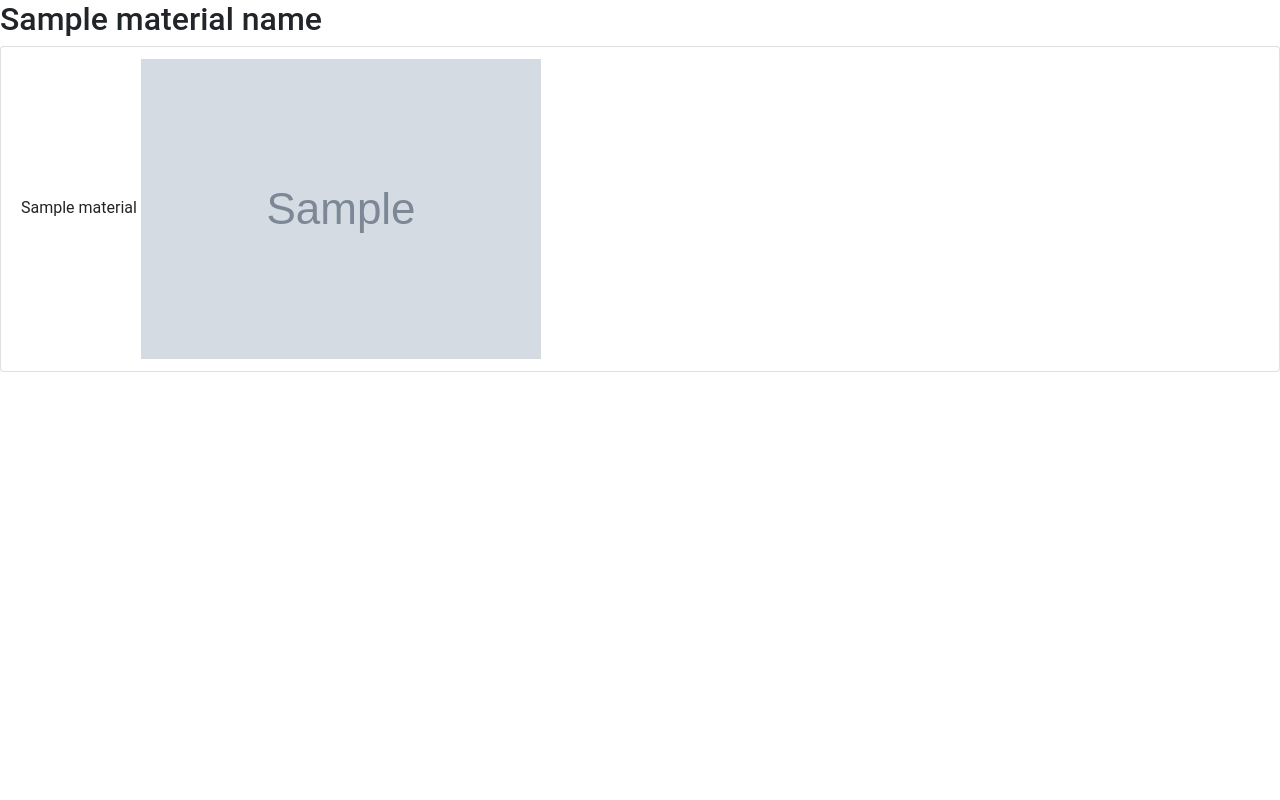
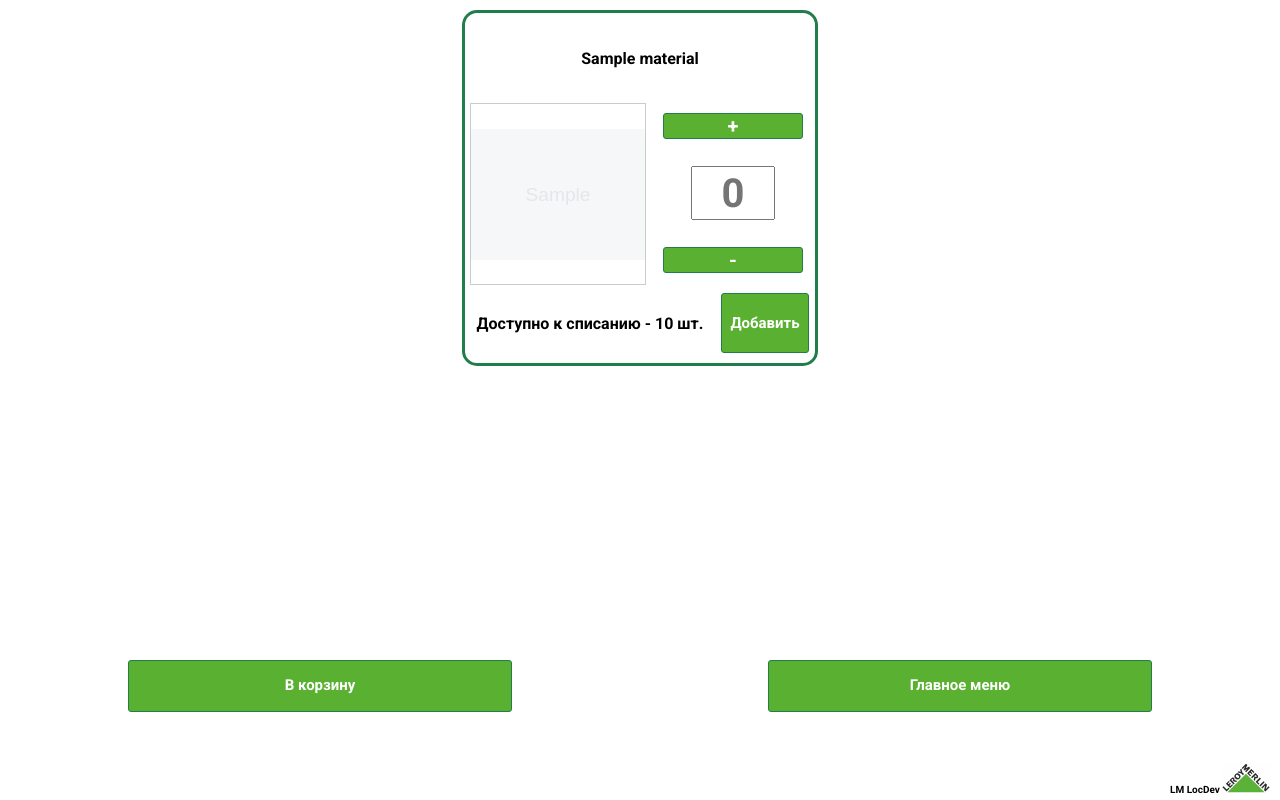
Before and after one commit to nvetrov/Balizaj, a Django app: template templates/client/materials.html in a window 1280 px wide. Run offline with Django 3.2, Linux system fonts and the light colour scheme; the template is opened without the code that fills it: most values are stand-ins (such as "Sample title", 1, 10 or a date in 2020); grey boxes marked "Sample" are stand-in pictures; some libraries are stand-ins or nearby versions.

Commit message:
Choose material type template - complete. Render material page - complete

```diff
--- /dev/null
+++ b/static/css/material_style.css
@@ -0,0 +1,175 @@
+
+* body * {
+    font-family: 'Roboto', sans-serif;
+    margin: 0px;
+    padding: 0px;
+}
+
+body{
+    width: 100%;
+    height: 100%;
+    min-height: 100vh;
+    margin: 0;
+    padding: 0;
+    display: flex;
+    flex-direction: column;
+    justify-content: space-between;
+}
+
+nav{
+    width: 100%;
+    height: 100%;
+    display: flex;
+    flex-wrap: wrap;
+    justify-content: center;
+    align-items: center;
+    padding-bottom: 10px;
+}
+
+.button{
+    width: 80%;
+    background-color: rgb(90, 176, 48);
+    border: 1px solid rgb(33, 126, 74);
+    border-radius: 3px;
+    transition: background-color 0.4s linear;
+    font-size: 20px;
+    color: #fff;
+}
+
+.button:hover{
+    background-color: rgb(72, 140, 38);
+}
+
+.material-block{
+    display: block;
+    margin: 10px;
+    min-width: 350px;
+    max-width: 350px;
+    min-height: 350px;
+    max-height: 350px;
+    border:solid rgb(33, 126, 74);
+    border-radius: 15px;
+}
+
+.upper-block{
+    display: flex;
+    justify-content: center;
+    align-items: center;
+    width: 100%;
+    height: 80px;
+    text-align: center;
+    padding-top: 5px;
+    padding-bottom: 5px;
+}
+
+.middle-block{
+    display: flex;
+    width: 100%;
+    height: 180px;
+    padding-left: 5px;
+}
+
+.buttons{
+    display: flex;
+    width: 50%;
+    flex-direction: column;
+    justify-content: space-between;
+    align-items: center;
+    padding-top: 10px;
+    padding-bottom: 10px;
+}
+
+.form {
+    height: 50px;
+    width: 80px;
+    font-size: 40px;
+    text-align: center;
+}
+
+.image{
+    display: flex;
+    width: 50%;
+    height: 100%;
+}
+
+.lower-block{
+    display: flex;
+    width: 100%;
+    height: 80px;
+    padding-left: 5px;
+}
+
+.lower-left {
+    display: flex;
+    align-items: center;
+    justify-content: center;
+    text-align: center;
+    height: 80px;
+    width: 240px;
+}
+
+.lower-right{
+    display: flex;
+    align-items: center;
+    justify-content: center;
+    width: 110px;
+    height: 80px;
+}
+
+.lower-right > .button {
+    height: 60px;
+    font-size: 15px;
+}
+
+footer{
+    height: 140px;
+    width: 100%;
+    display: flex;
+    flex-direction: column;
+    align-items: end;
+    justify-content: space-between;
+}
+
+.nav-buttons{
+    display: flex;
+    width: 100%;
+    justify-content: space-around;
+}
+
+li {
+    width: 30%;
+    list-style: none;
+    display: flex;
+}
+
+.nav-button{
+    display: flex;
+    height: 35px;
+    background-color: rgb(90, 176, 48);
+    border: 1px solid rgb(33, 126, 74);
+    border-radius: 3px;
+    transition: background-color 0.4s linear;
+    font-size: 15px;
+    padding: 15px 0px 0px 0px;
+    width: 100%;
+    justify-content: center;
+    text-decoration: none;
+    color: #fff;
+}
+
+.nav-button:hover{
+    background-color: rgb(72, 140, 38);
+}
+
+.description{
+    font-size: 10px;
+    padding: 0px 10px 5px 0;
+}
+
+@media only screen and (max-width: 360px){
+}
+@media only screen and (max-width: 768px){
+}
+
+@media only screen and (max-width: 967px) {
+}
--- a/static/css/style.css
+++ b/static/css/style.css
@@ -62,7 +62,7 @@ footer{
 	position: absolute;
 	right: 0;
 	bottom: 0;
-	padding: 0px 20px 15px 0px;
+	padding: 0px 10px 5px 0px;
 	font-size: 10px;
 }
 
--- a/templates/client/choise_template.html
+++ b/templates/client/choise_template.html
@@ -22,7 +22,7 @@
     </ul>
 </nav>
     <footer>
-        <p>LM LocDev  <img src="{% static 'images/Logo_LM.svg' %}" height="50px"></p>
+        <p>LM LocDev  <img src="{% static 'images/Logo_LM.svg' %}" height="30px"></p>
     </footer>
 </body>
 </html>
--- a/templates/client/materials.html
+++ b/templates/client/materials.html
@@ -1,20 +1,52 @@
 {% load static %}
 <!DOCTYPE html>
-<html lang="en">
+<html lang="ru" xmlns="http://www.w3.org/1999/html">
 <head>
-    <meta charset="UTF-8">
-    <meta name="viewport" content="width=device-width, initial-scale=1.0">
-    <link rel="stylesheet" href="https://stackpath.bootstrapcdn.com/bootstrap/4.4.1/css/bootstrap.min.css"
-          integrity="sha384-Vkoo8x4CGsO3+Hhxv8T/Q5PaXtkKtu6ug5TOeNV6gBiFeWPGFN9MuhOf23Q9Ifjh"
-          crossorigin="anonymous">
-    <link rel="stylesheet" href="{% static 'css/style.css' %}">
-    <title>{{ material_name }}</title>
+	<meta charset="UTF-8">
+	<meta name="viewport" content="width=device-width, initial-scale=1, maximum-scale=1">
+	<link rel="stylesheet" href="{% static 'css/material_style.css' %}">
+    <link href="https://fonts.googleapis.com/css2?family=Roboto:wght@700&display=swap" rel="stylesheet">
+	<title></title>
 </head>
 <body>
-    <h2>{{ material_name }}</h2>
-    <div class="list-group">
-    {% for material in materials %}
-        <p class="list-group-item">{{ material }} <img src="/media/{{ material.getImage }}"></p>
-    {% endfor %}
+    <nav class="container">
+        {% for material in materials %}
+        <div class="material-block">
+            <div class="upper-block">
+                <h4>{{ material }}</h4>
+            </div>
+            <div class="middle-block">
+                <div class="image" style="background: url(/media/{{ material.getImage }}) no-repeat;
+                                          background-size: contain;
+                                          background-position: center;
+                                          border: 1px black double;
+                                          opacity: 0.2">
+                </div>
+                <div class="buttons">
+                    <button class="button">+</button>
+                    <input class="form" pattern="^[ 0-9]+$" placeholder="0">
+                    <button class="button">-</button>
+                </div>
+            </div>
+            <div class="lower-block">
+                <div class="lower-left">
+                    <h4>Доступно к списанию - {{ material.quantity }} шт.</h4>
+                </div>
+                <div class="lower-right">
+                    <button class="button">Добавить</button>
+                </div>
+            </div>
+        </div>
+        {% endfor %}
+    </nav>
+    <footer>
+        <div class="nav-buttons">
+            <li><a class="nav-button" href="#">В корзину</a></li>
+            <li><a class="nav-button" href="/client">Главное меню</a></li>
+        </div>
+        <div class="description">
+            <p>LM LocDev  <img src="{% static 'images/Logo_LM.svg' %}" height="30px"></p>
+        </div>
+    </footer>
 </body>
 </html>
```
Also changed, not shown: db.sqlite3.
